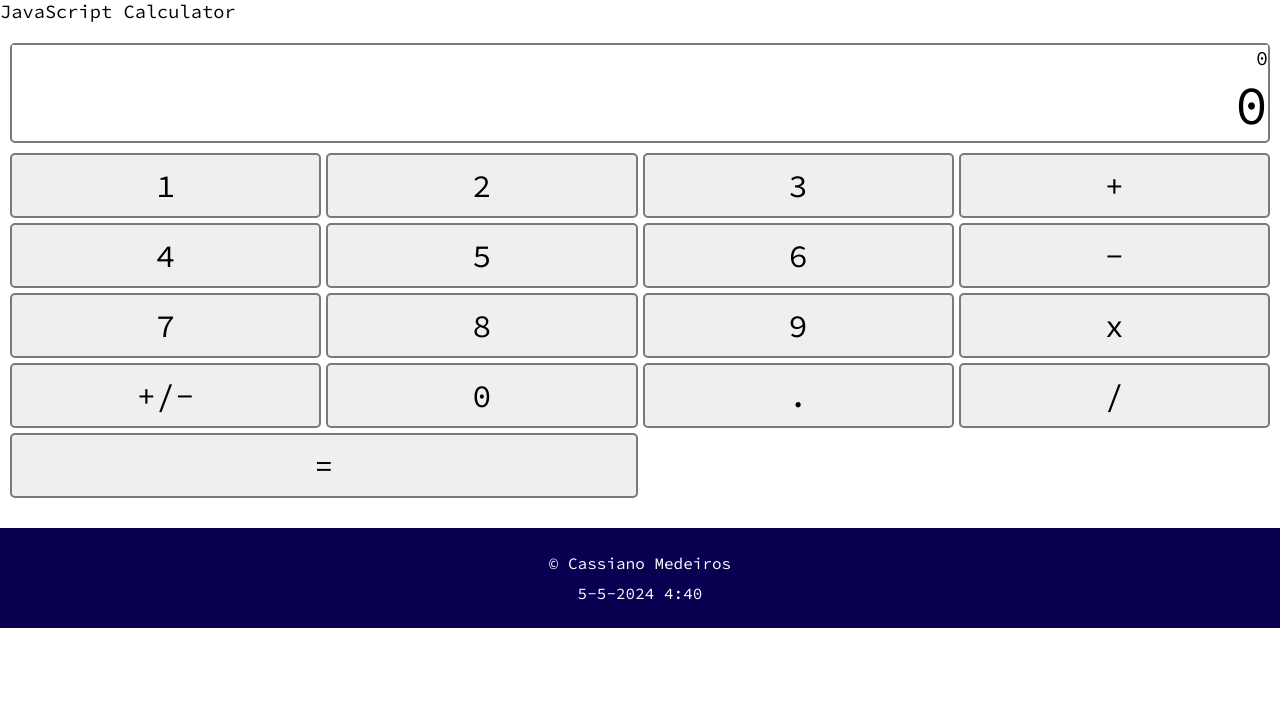
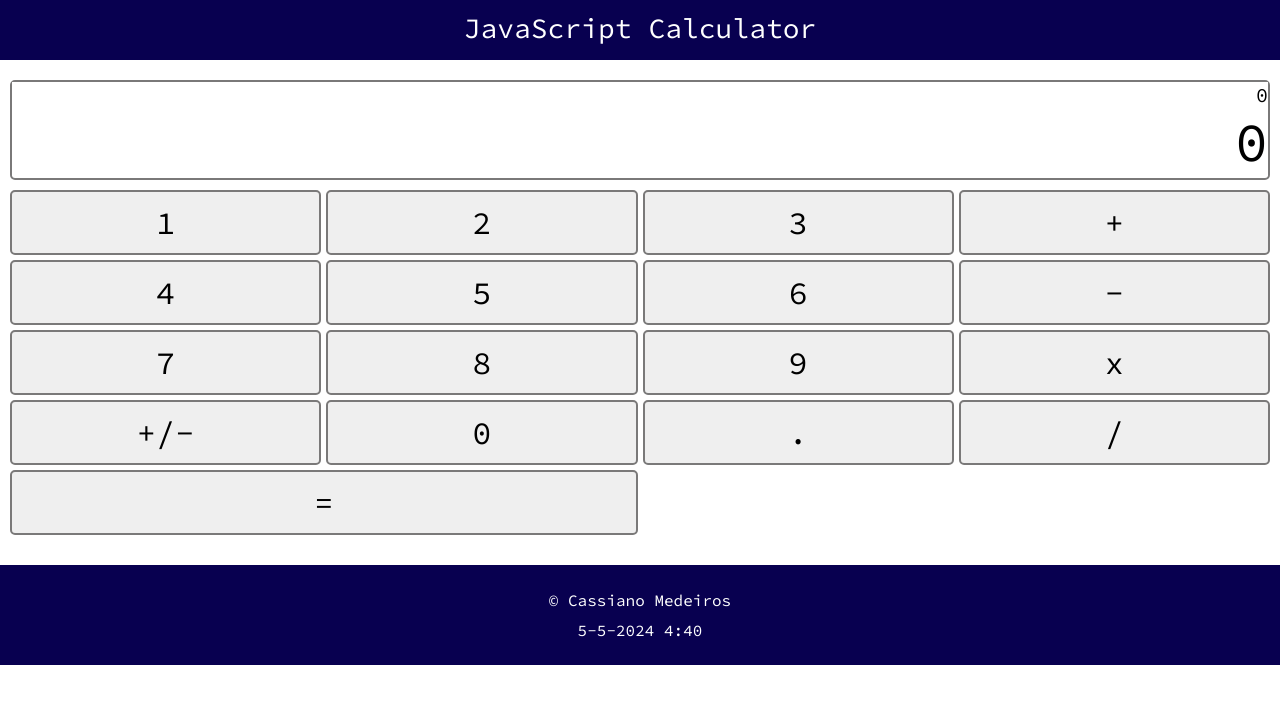
Before and after one commit to cassianoheitor1993/JavaScript-Calculator, a plain HTML site: page index.html in a window 1280 px wide. Drawn offline with Linux system fonts and the light colour scheme.

Commit message:
Update index.html

```diff
--- a/index.html
+++ b/index.html
@@ -17,7 +17,7 @@
 
 <body onload="getDateTimeJs()">
     <main>
-        <h3>JavaScript Calculator</h3>
+        <h1>JavaScript Calculator</h1>
         <div class="main-content">
             <div class="centered-content">
                 <div class="calculator">
```
